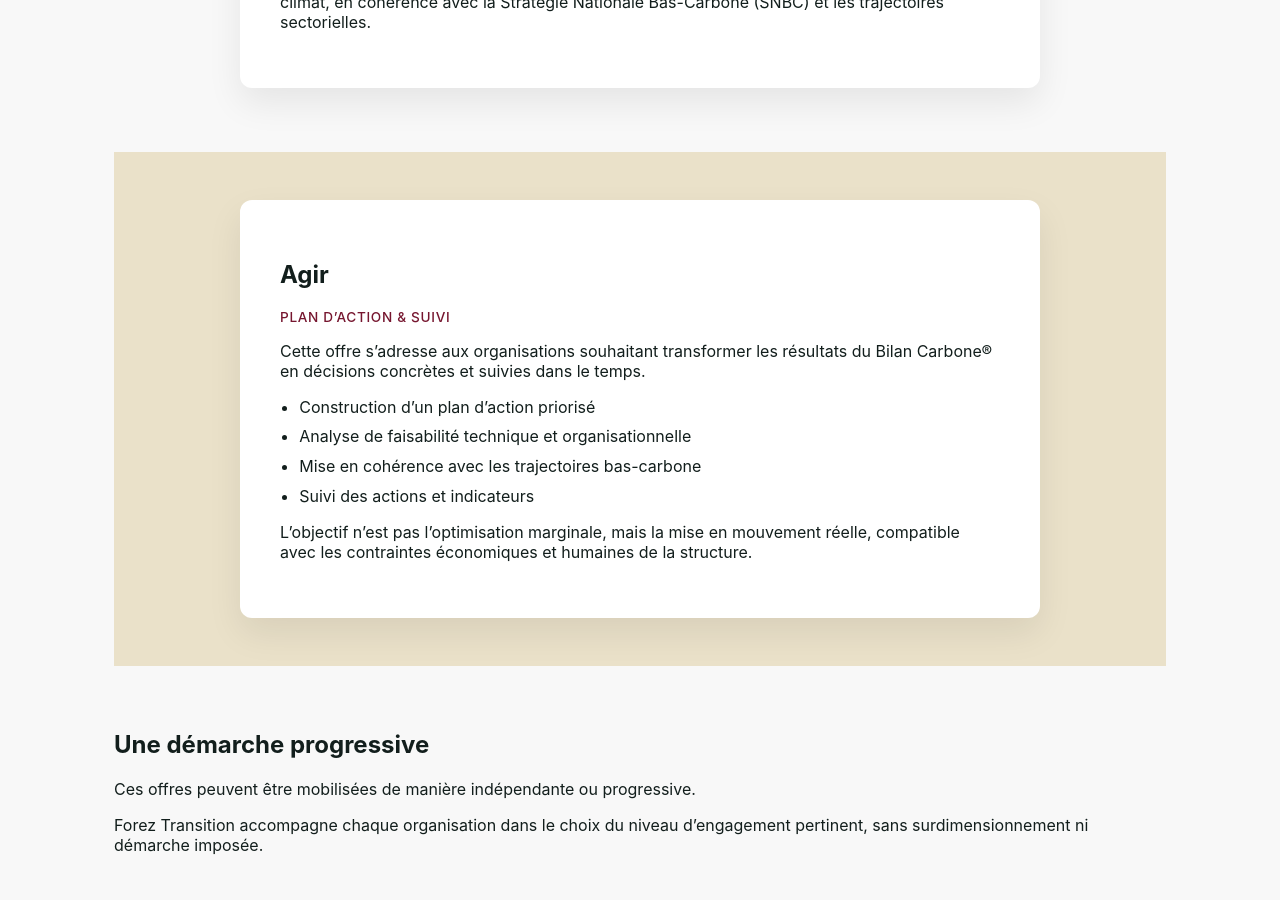
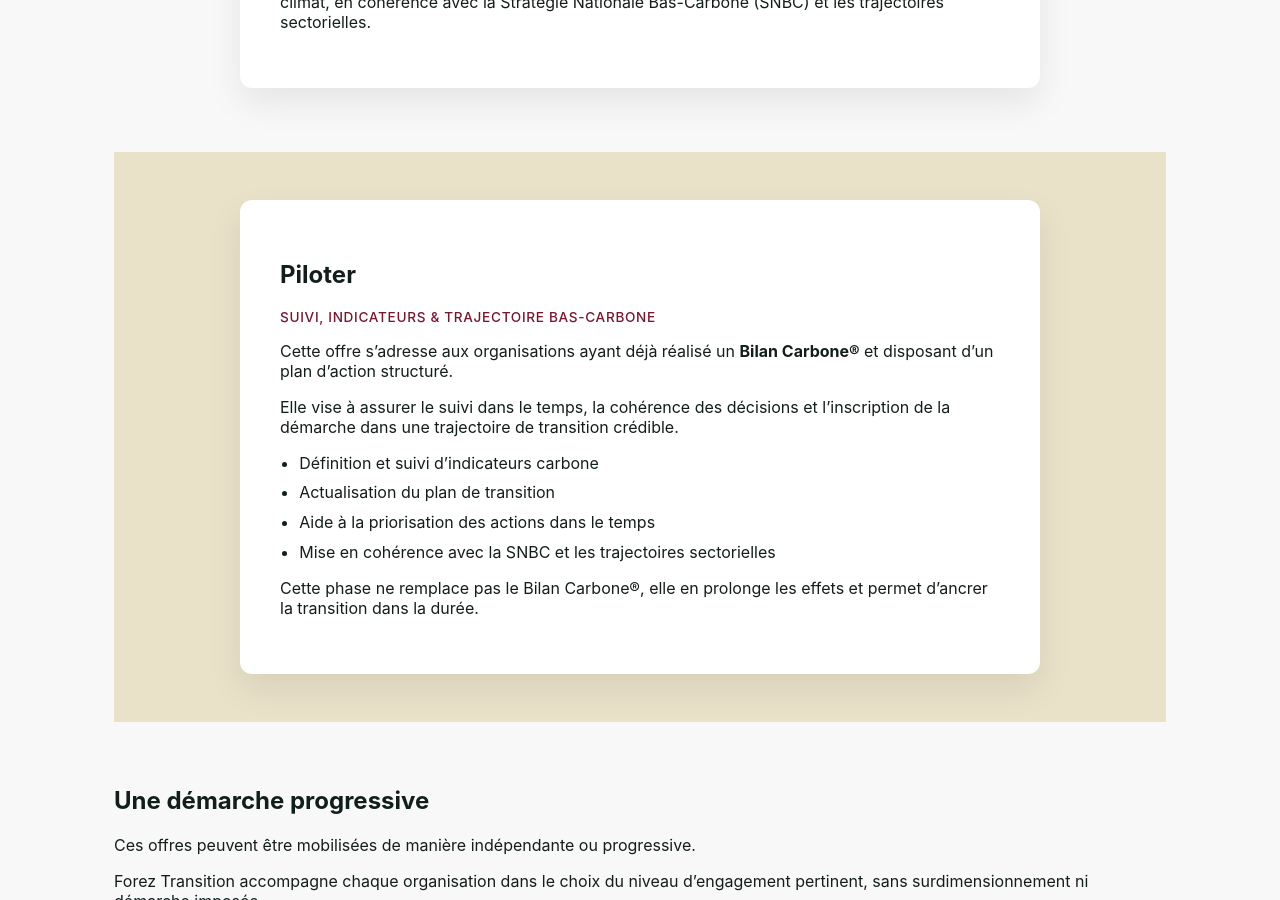
Before and after one commit to Alex-JULIEN/forez-transition, a Jekyll site: the page built from offres.md, in a window 1280 px wide and 900 px high, scrolled down 1314 px. Built offline with Jekyll 4.4.1, drawn with Linux system fonts in a browser that asks for light colours.

Commit message:
Update offres.md

```diff
--- a/offres.md
+++ b/offres.md
@@ -78,27 +78,34 @@ layout: default
 
 <section class="section section-alt">
   <div class="offre-card">
-    <h2>Agir</h2>
-    <p class="offre-tag">Plan d’action & suivi</p>
+    <h2>Piloter</h2>
+    <p class="offre-tag">Suivi, indicateurs & trajectoire bas-carbone</p>
 
     <p>
       Cette offre s’adresse aux organisations
-      souhaitant transformer les résultats du Bilan Carbone®
-      en décisions concrètes et suivies dans le temps.
+      ayant déjà réalisé un <strong>Bilan Carbone®</strong>
+      et disposant d’un plan d’action structuré.
+    </p>
+
+    <p>
+      Elle vise à assurer le suivi dans le temps,
+      la cohérence des décisions
+      et l’inscription de la démarche
+      dans une trajectoire de transition crédible.
     </p>
 
     <ul>
-      <li>Construction d’un plan d’action priorisé</li>
-      <li>Analyse de faisabilité technique et organisationnelle</li>
-      <li>Mise en cohérence avec les trajectoires bas-carbone</li>
-      <li>Suivi des actions et indicateurs</li>
+      <li>Définition et suivi d’indicateurs carbone</li>
+      <li>Actualisation du plan de transition</li>
+      <li>Aide à la priorisation des actions dans le temps</li>
+      <li>Mise en cohérence avec la SNBC et les trajectoires sectorielles</li>
     </ul>
 
     <p>
-      L’objectif n’est pas l’optimisation marginale,
-      mais la mise en mouvement réelle,
-      compatible avec les contraintes économiques
-      et humaines de la structure.
+      Cette phase ne remplace pas le Bilan Carbone®,
+      elle en prolonge les effets
+      et permet d’ancrer la transition
+      dans la durée.
     </p>
   </div>
 </section>
```
